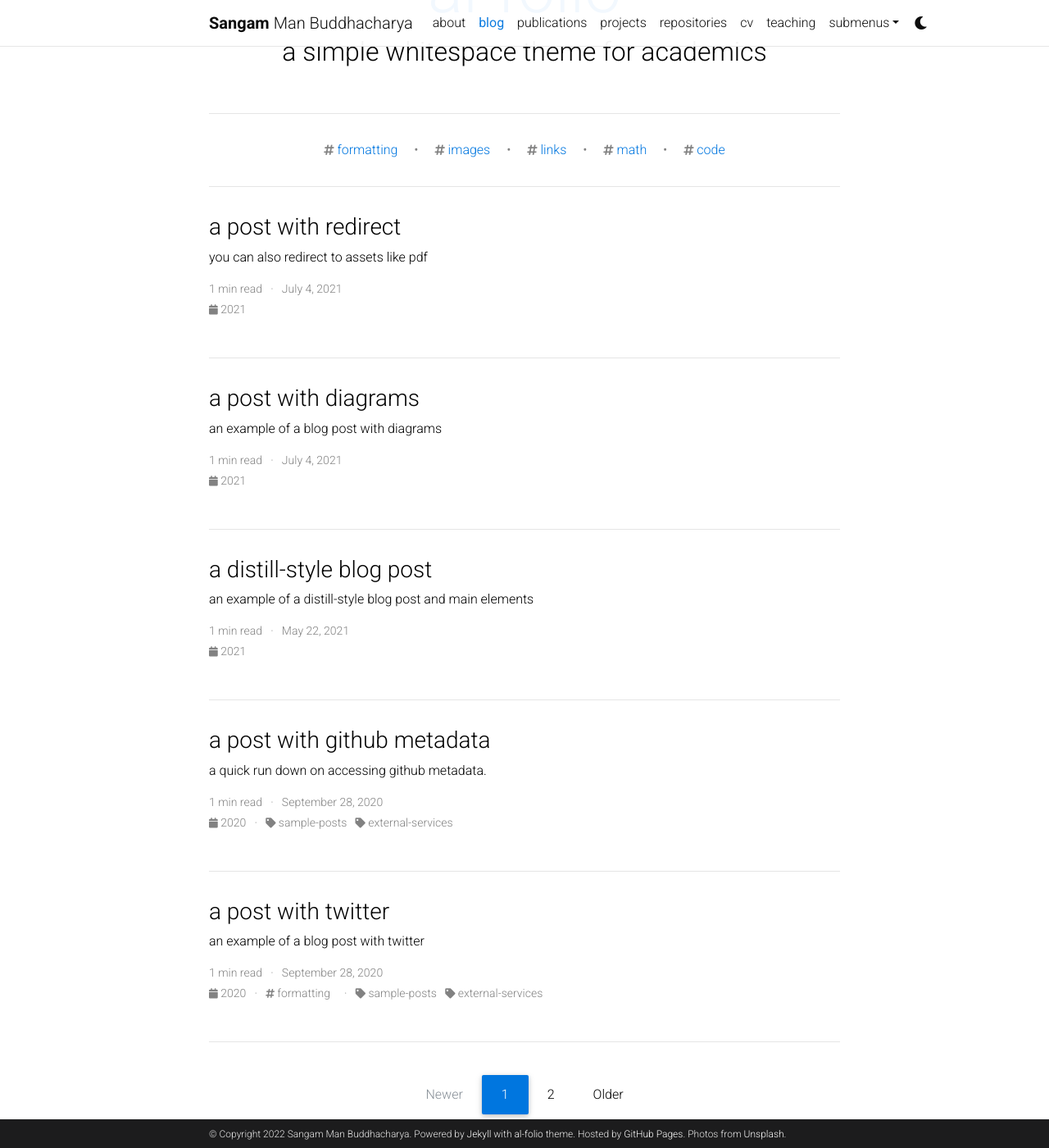
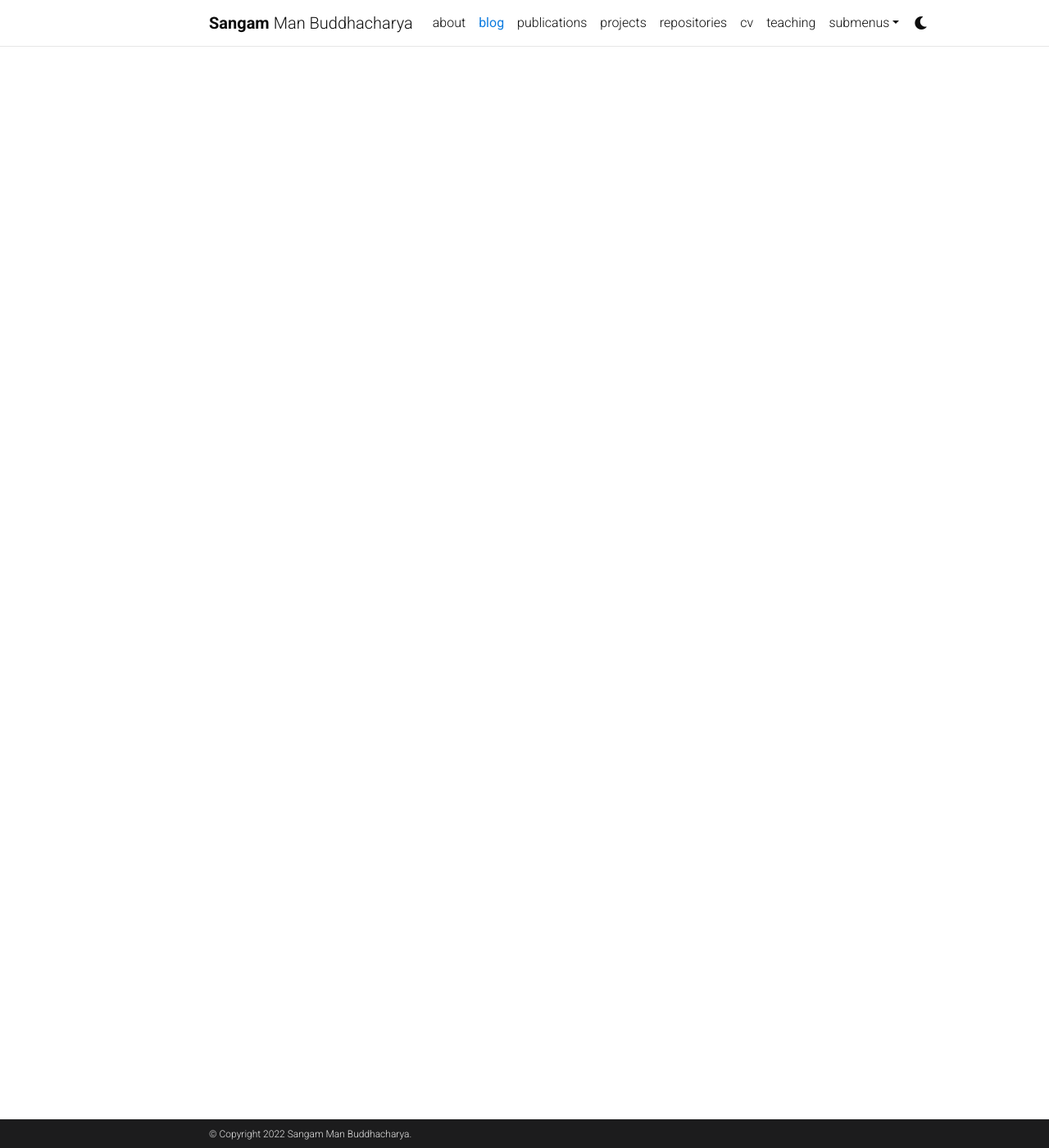
Before and after one commit to sanbuddhacharyas/sanbuddhacharyas.github.io, a Jekyll site: the page built from blog/index.html, in a window 1280 px wide and 1400 px high, scrolled down 196 px. Shown: the whole window at 82% size. Built offline with Jekyll 4.4.1, drawn with Linux system fonts in a browser that asks for light colours; the list of posts is cut into pages by our own code; comment, search, counter and statistics services are not loaded; a style sheet for code colours, icons or effects is not loaded.

Commit message:
Removed blogs pages and some changes in about page

```diff
--- a/_config.yml
+++ b/_config.yml
@@ -8,11 +8,8 @@ middle_name: Man
 last_name: Buddhacharya
 email: sanbuddhacharya@gmail.com
 description: > # the ">" symbol means to ignore newlines until "footer_text:"
-  A simple, whitespace theme for academics. Based on [*folio](https://github.com/bogoli/-folio) design.
 footer_text: >
-  Powered by <a href="https://jekyllrb.com/" target="_blank">Jekyll</a> with <a href="https://github.com/alshedivat/al-folio">al-folio</a> theme.
-  Hosted by <a href="https://pages.github.com/" target="_blank">GitHub Pages</a>.
-  Photos from <a href="https://unsplash.com" target="_blank">Unsplash</a>.
+
 keywords: jekyll, jekyll-theme, academic-website, portfolio-website  # add your own keywords or leave empty
 
 lang: en # the language of your site (for example: en, fr, cn, ru, etc.)
--- a/blog/index.html
+++ b/blog/index.html
@@ -12,89 +12,3 @@ pagination:
     before: 1 # The number of links before the current page
     after: 3  # The number of links after the current page
 ---
-
-<div class="post">
-
-  <div class="header-bar">
-    <h1>{{ site.blog_name }}</h1>
-    <h2>{{ site.blog_description }}</h2>
-  </div>
-
-  {% if site.display_tags %}
-  <div class="tag-list">
-    <ul class="p-0 m-0">
-      {% for tag in site.display_tags %}
-        <li>
-          <i class="fas fa-hashtag fa-sm"></i> <a href="{{ tag | prepend: '/blog/tag/' | relative_url }}">{{ tag }}</a>
-        </li>
-        {% unless forloop.last %}
-          <p>&bull;</p>
-        {% endunless %}
-      {% endfor %}
-    </ul>
-  </div>
-  {% endif %}
-
-  <ul class="post-list">
-    {% for post in paginator.posts %}
-
-    {% if post.external_source == blank %}
-      {% assign read_time = post.content | number_of_words | divided_by: 180 | plus: 1 %}
-    {% else %}
-      {% assign read_time = post.feed_content | strip_html | number_of_words | divided_by: 180 | plus: 1 %}
-    {% endif %}
-    {% assign year = post.date | date: "%Y" %}
-    {% assign tags = post.tags | join: "" %}
-    {% assign categories = post.categories | join: "" %}
-
-    <li>
-      <h3>
-        {% if post.redirect == blank %}
-          <a class="post-title" href="{{ post.url | prepend: site.baseurl }}">{{ post.title }}</a>
-        {% else %}
-          {% if post.redirect contains '://' %}
-            <a class="post-title" href="{{ post.redirect }}" target="_blank">{{ post.title }}</a>
-            <svg width="2rem" height="2rem" viewBox="0 0 40 40" xmlns="http://www.w3.org/2000/svg">
-              <path d="M17 13.5v6H5v-12h6m3-3h6v6m0-6-9 9" class="icon_svg-stroke" stroke="#999" stroke-width="1.5" fill="none" fill-rule="evenodd" stroke-linecap="round" stroke-linejoin="round"></path>
-            </svg>
-          {% else %}
-            <a class="post-title" href="{{ post.redirect | relative_url }}">{{ post.title }}</a>
-          {% endif %}
-        {% endif %}
-      </h3>
-      <p>{{ post.description }}</p>
-      <p class="post-meta">
-        {{ read_time }} min read &nbsp; &middot; &nbsp;
-        {{ post.date | date: '%B %-d, %Y' }}
-        {%- if post.external_source %}
-        &nbsp; &middot; &nbsp; {{ post.external_source }}
-        {%- endif %}
-      </p>
-      <p class="post-tags">
-        <a href="{{ year | prepend: '/blog/' | prepend: site.baseurl}}">
-          <i class="fas fa-calendar fa-sm"></i> {{ year }} </a>
-
-          {% if tags != "" %}
-          &nbsp; &middot; &nbsp;
-            {% for tag in post.tags %}
-            <a href="{{ tag | prepend: '/blog/tag/' | prepend: site.baseurl}}">
-              <i class="fas fa-hashtag fa-sm"></i> {{ tag }}</a> &nbsp;
-              {% endfor %}
-          {% endif %}
-
-          {% if categories != "" %}
-          &nbsp; &middot; &nbsp;
-            {% for category in post.categories %}
-            <a href="{{ category | prepend: '/blog/category/' | prepend: site.baseurl}}">
-              <i class="fas fa-tag fa-sm"></i> {{ category }}</a> &nbsp;
-              {% endfor %}
-          {% endif %}
-    </p>
-    </li>
-
-    {% endfor %}
-  </ul>
-
-  {% include pagination.html %}
-
-</div>
```
Also changed, not shown: _pages/about.md (+4 -4 lines), _projects/1_project.md (+0 -4 lines).
